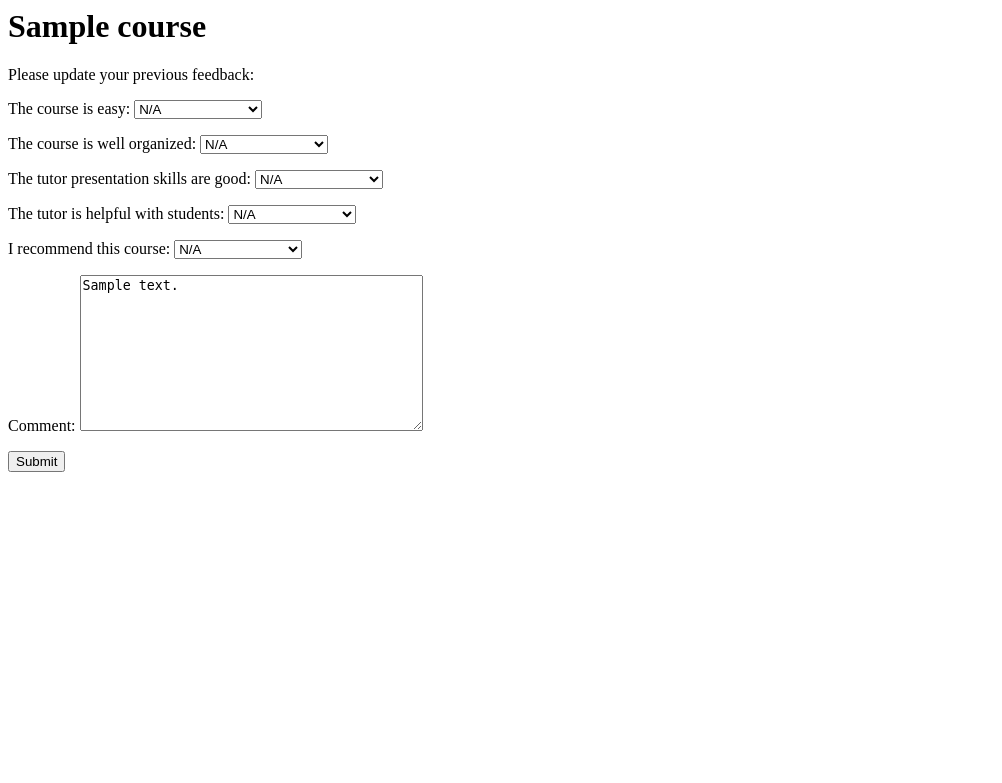
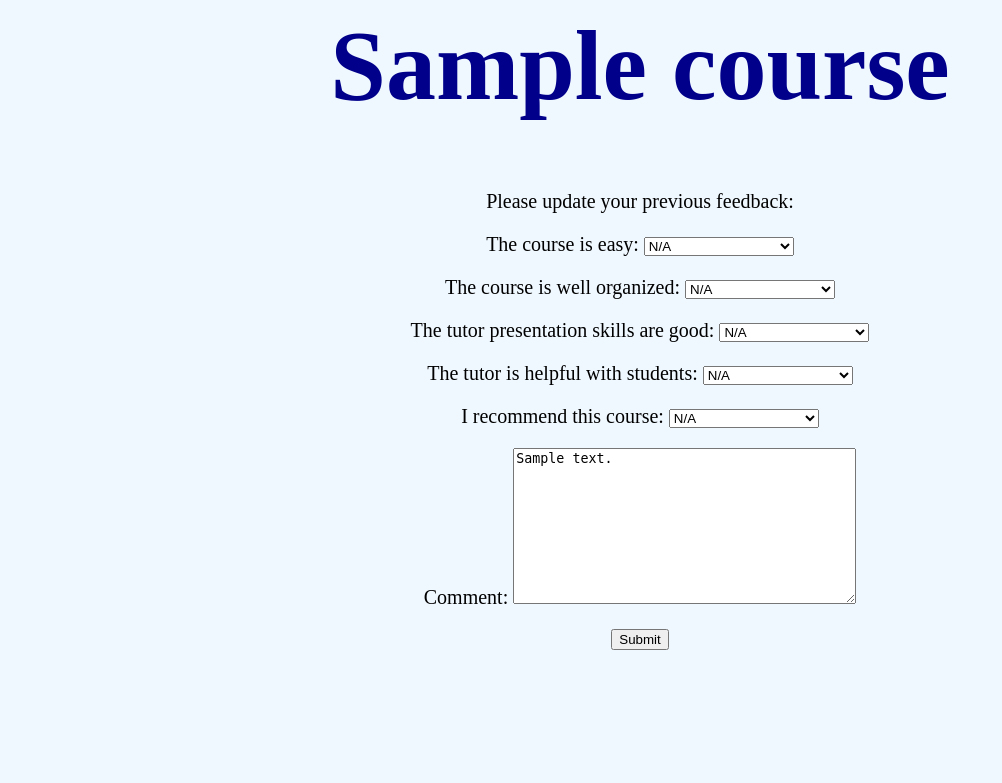
Before and after one commit to ioannisk/unicoursebook, a Django app: page /ucb/courses/1/feedback/ in a window 1280 px wide. Shown: the top 783 px of the page, without its empty margins (0-1002 px from the left). Run offline with Django 3.2, Linux system fonts and the light colour scheme; a user stored in the database is signed in; tables that the repository leaves empty hold one stand-in row (values such as "Sample post").

Commit message:
improve look&feel #26

```diff
--- a/courses/static/courses/style.css
+++ b/courses/static/courses/style.css
@@ -0,0 +1,34 @@
+body {
+    background-color: aliceblue;
+    font-size: 50;
+}
+
+p {
+    text-align: center;
+    font-family: "Times New Roman";
+    font-size: 20px;
+}
+
+h1 {
+    color: darkblue;
+    text-align: center;
+}
+
+table, td{
+    border: 3px solid darkblue;
+    border-collapse: collapse;
+
+
+  }
+
+td {
+     padding: 15px;
+}
+
+.buttonHolder{ text-align: center; }
+
+
+select{
+    width: 150px;
+
+}
--- a/courses/templates/courses/course_detail.html
+++ b/courses/templates/courses/course_detail.html
@@ -1,5 +1,7 @@
 {% load staticfiles %}
 <link rel="shortcut icon" type="image/png" href="{% static 'courses/images/favicon.ico' %}"/>
+<link rel="stylesheet" type="text/css" href="{% static 'courses/style.css' %}" />
+
 <title>Unicoursebook</title>
 
 <h1>{{ course.title }} ({{ course.code }})</h1>
@@ -9,7 +11,7 @@
 {% if course_feedbacks %}
 
 <ul>
-    <table>
+    <table align="center">
     {% for feedback in course_feedbacks %}
         <tr>
             <td>{{ feedback.score }}</td>
--- a/courses/templates/courses/course_feedback.html
+++ b/courses/templates/courses/course_feedback.html
@@ -1,6 +1,7 @@
-
 {% load staticfiles %}
 <link rel="shortcut icon" type="image/png" href="{% static 'courses/images/favicon.ico' %}"/>
+<link rel="stylesheet" type="text/css" href="{% static 'courses/style.css' %}" />
+
 <title>Unicoursebook</title>
 
 <h1>{{ course.title }}</h1>
@@ -14,5 +15,7 @@
 
     {{ course_feedback_form.as_p }}
 
-    <input type="submit" value="Submit"/>
+    <div class="buttonHolder">
+        <input type="submit" value="Submit" />
+    </div>
 </form>
--- a/courses/templates/courses/login.html
+++ b/courses/templates/courses/login.html
@@ -3,6 +3,8 @@
 
 {% load staticfiles %}
 <link rel="shortcut icon" type="image/png" href="{% static 'courses/images/favicon.ico' %}"/>
+<link rel="stylesheet" type="text/css" href="{% static 'courses/style.css' %}" />
+
 
     <title>Unicoursebook</title>
     <body>
@@ -20,7 +22,9 @@
             Password: <input type="password" name="password" value="" size="50" />
             <br />
 
-            <input type="submit" value="submit" />
+            <div class="buttonHolder">
+                <input type="submit" value="submit" />
+            </div>
         </form>
 
        <p>New user? <a href="{% url 'courses:user_register' %}">Register now!</a></p>
--- a/courses/templates/courses/school_detail.html
+++ b/courses/templates/courses/school_detail.html
@@ -1,12 +1,13 @@
 {% load staticfiles %}
 <link rel="shortcut icon" type="image/png" href="{% static 'courses/images/favicon.ico' %}"/>
+<link rel="stylesheet" type="text/css" href="{% static 'courses/style.css' %}" />
 
 <title>Unicoursebook</title>
 <h1>{{ school.title }}</h1>
 <p>Read more about the school <a href="{{ school.url }}" target="_blank">here</a>.</p>
 
 {% if courses %}
-<table>
+<table align="center">
 {% for course in courses %}
     <tr>
         <td><a href="{% url 'courses:course_detail' course.id %}"> {{ course.title }} ({{ course.code }})</a></td>
```
Also changed, not shown: courses/templates/courses/index.html (+7 -0 lines), courses/templates/courses/register.html (+6 -1 lines), courses/templates/courses/schools_index.html (+11 -3 lines).
